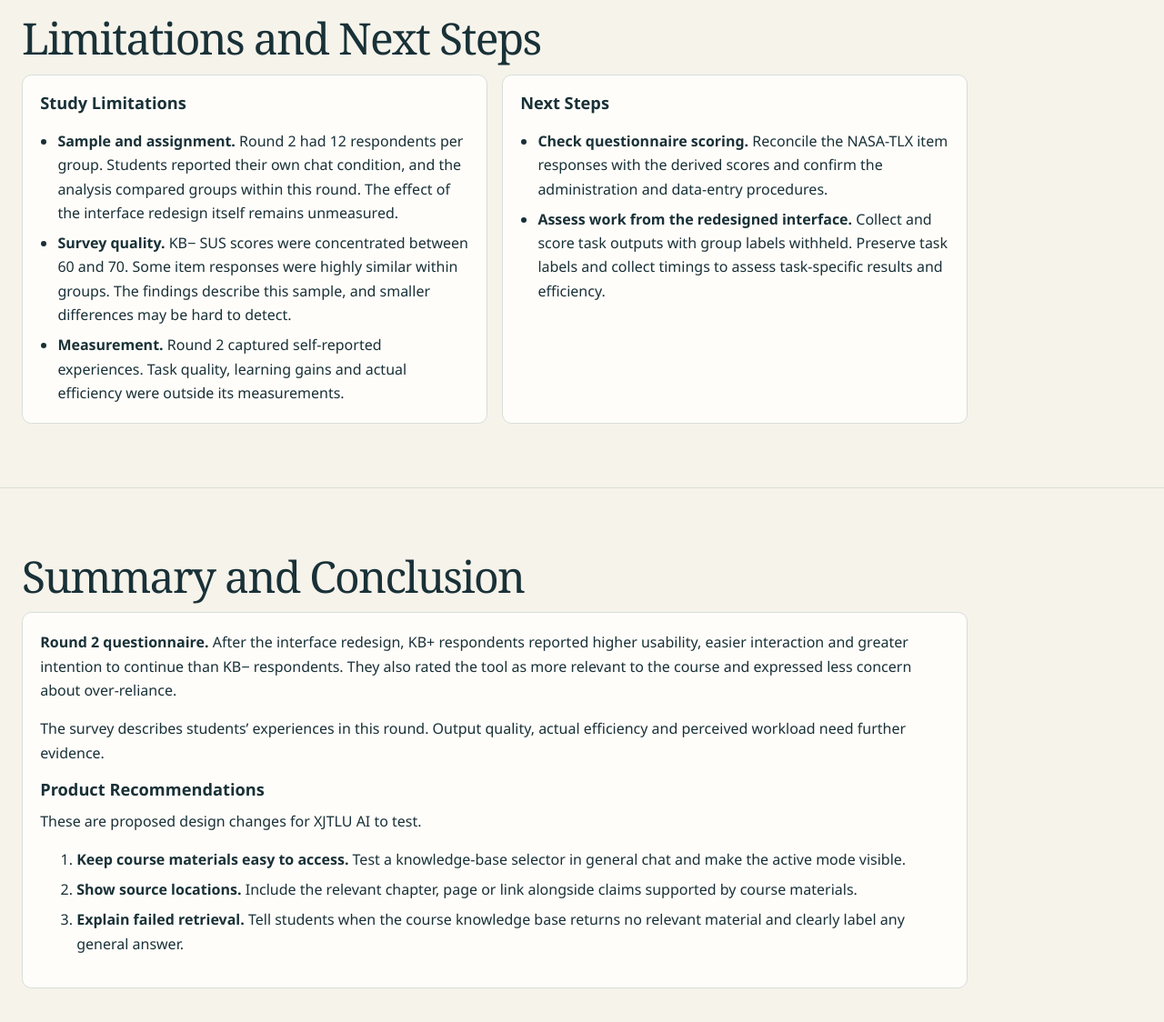
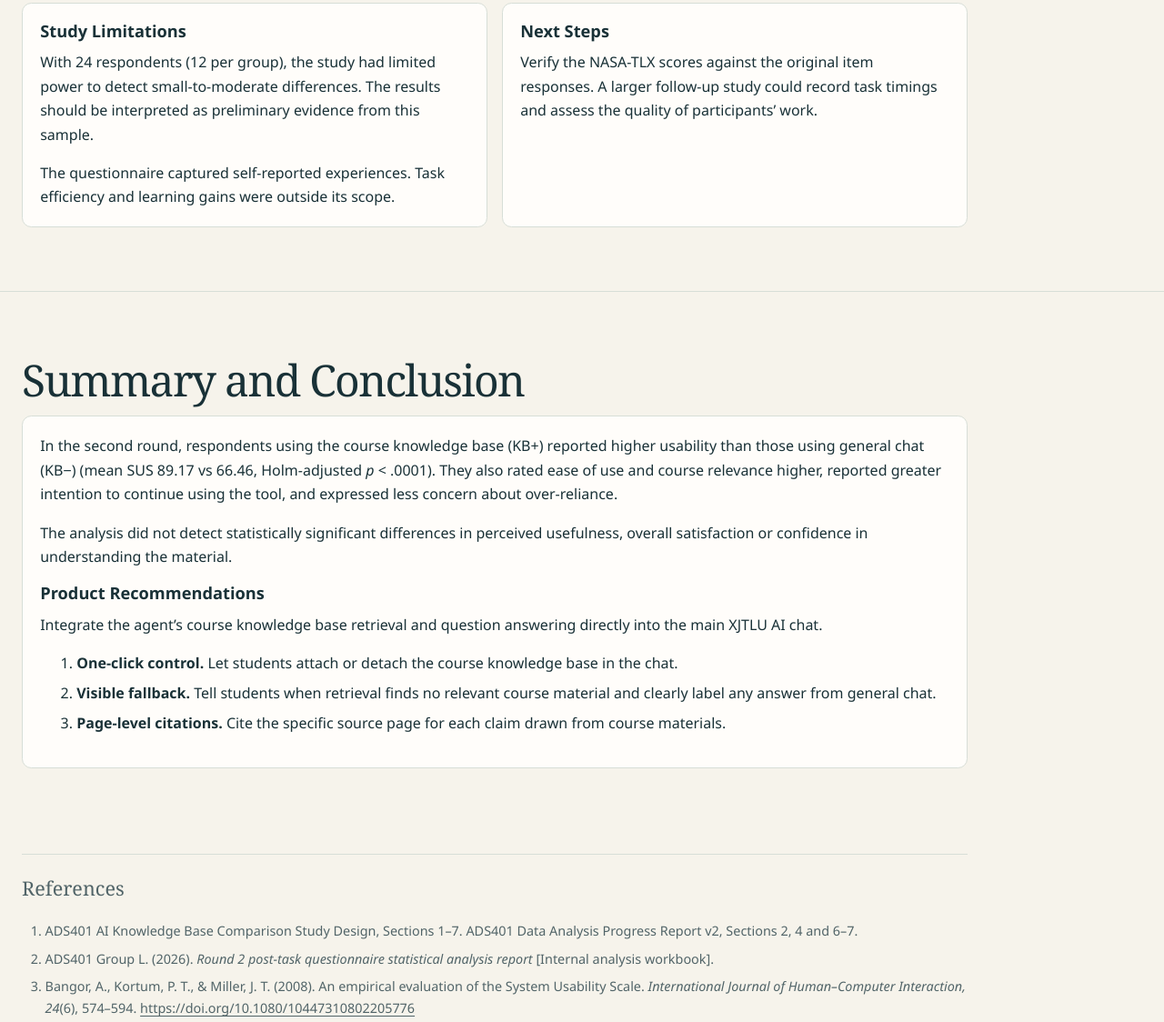
Before and after one commit to 77hxyll77-dlrb/groupL.github.io, a plain HTML site: page index.html in a window 1280 px wide. Shown: the part 3313-4437 px from the top of the page at 91% size. Drawn offline with Linux system fonts and the light colour scheme.

Commit message:
Update index.html

```diff
--- a/index.html
+++ b/index.html
@@ -344,11 +344,6 @@
     <li>Evaluate how well one argument or proposed solution in the materials is justified.</li>
     <li>Write three questions to guide preparation or check understanding.</li>
   </ol>
-  <p>
-    <strong>Deliverable.</strong> A structured written record of the
-    participant’s understanding and evaluation. Participants could draft it
-    in the AI chat and paste it into the response form.
-  </p>
 </article>
           <article class="panel">
   <h3>Task 2 · Systematic Course Design</h3>
@@ -433,18 +428,23 @@
     <div class="grid">
       <article class="panel">
         <h3>Study Limitations</h3>
-        <ul>
-          <li><strong>Sample and assignment.</strong> Round 2 had 12 respondents per group. Students reported their own chat condition, and the analysis compared groups within this round. The effect of the interface redesign itself remains unmeasured.</li>
-          <li><strong>Survey quality.</strong> KB− SUS scores were concentrated between 60 and 70. Some item responses were highly similar within groups. The findings describe this sample, and smaller differences may be hard to detect.</li>
-          <li><strong>Measurement.</strong> Round 2 captured self-reported experiences. Task quality, learning gains and actual efficiency were outside its measurements. </li>
-        </ul>
+        <p>
+          With 24 respondents (12 per group), the study had limited power to
+          detect small-to-moderate differences. The results should be
+          interpreted as preliminary evidence from this sample.
+        </p>
+        <p>
+          The questionnaire captured self-reported experiences. Task efficiency
+          and learning gains were outside its scope.
+        </p>
       </article>
       <article class="panel">
         <h3>Next Steps</h3>
-        <ul>
-          <li><strong>Check questionnaire scoring.</strong> Reconcile the NASA-TLX item responses with the derived scores and confirm the administration and data-entry procedures.</li>
-          <li><strong>Assess work from the redesigned interface.</strong> Collect and score task outputs with group labels withheld. Preserve task labels and collect timings to assess task-specific results and efficiency.</li>
-        </ul>
+        <p>
+          Verify the NASA-TLX scores against the original item responses.
+          A larger follow-up study could record task timings and assess the
+          quality of participants’ work.
+        </p>
       </article>
     </div>
   </div>
@@ -454,15 +454,29 @@
   <div class="wrap">
     <h2 id="study-conclusion-title">Summary and Conclusion</h2>
     <article class="panel">
-      <p><strong>Round 2 questionnaire.</strong> After the interface redesign, KB+ respondents reported higher usability, easier interaction and greater intention to continue than KB− respondents. They also rated the tool as more relevant to the course and expressed less concern about over-reliance.</p>
-      <p>The survey describes students’ experiences in this round. Output quality, actual efficiency and perceived workload need further evidence.</p>
+      <p>
+        In the second round, respondents using the course knowledge base (KB+)
+        reported higher usability than those using general chat (KB−)
+        (mean SUS 89.17 vs 66.46, Holm-adjusted <i>p</i> &lt; .0001).
+        They also rated ease of use and course relevance higher, reported
+        greater intention to continue using the tool, and expressed less concern
+        about over-reliance.
+      </p>
+      <p>
+        The analysis did not detect statistically significant differences in
+        perceived usefulness, overall satisfaction or confidence in understanding
+        the material.
+      </p>
 
       <h3>Product Recommendations</h3>
-      <p>These are proposed design changes for XJTLU AI to test.</p>
+      <p>
+        Integrate the agent’s course knowledge base retrieval and question answering
+        directly into the main XJTLU AI chat.
+      </p>
       <ol>
-        <li><strong>Keep course materials easy to access.</strong> Test a knowledge-base selector in general chat and make the active mode visible.</li>
-        <li><strong>Show source locations.</strong> Include the relevant chapter, page or link alongside claims supported by course materials.</li>
-        <li><strong>Explain failed retrieval.</strong> Tell students when the course knowledge base returns no relevant material and clearly label any general answer.</li>
+        <li><strong>One-click control.</strong> Let students attach or detach the course knowledge base in the chat.</li>
+        <li><strong>Visible fallback.</strong> Tell students when retrieval finds no relevant course material and clearly label any answer from general chat.</li>
+        <li><strong>Page-level citations.</strong> Cite the specific source page for each claim drawn from course materials.</li>
       </ol>
     </article>
   </div>
```
